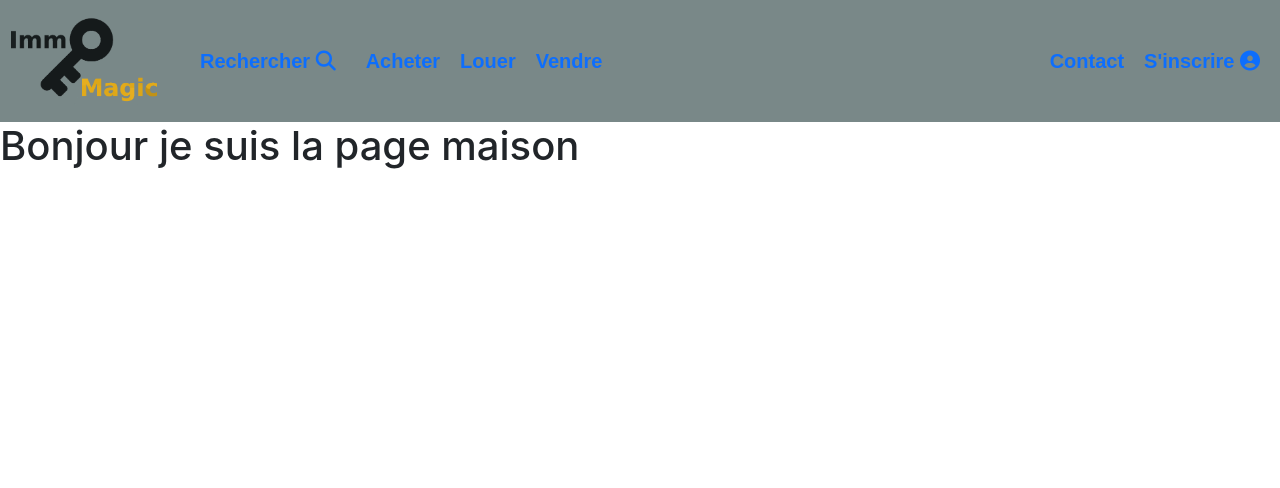
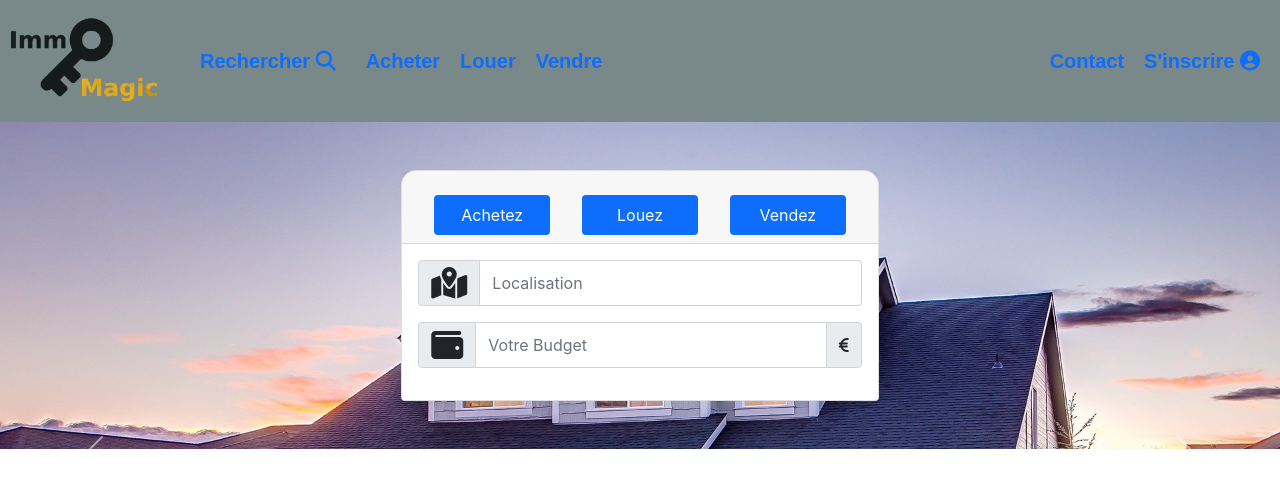
Before and after one commit to MaximePag/ImmoMagic, a React (Create React App) app in the folder web/: page / in a window 1280 px wide. Shown: the top 488 px of the page. Built offline with nearby package versions, Linux system fonts and the light colour scheme; no server answers.

Commit message:
ajout accueil & modification api pour CORS

```diff
--- a/web/public/index.html
+++ b/web/public/index.html
@@ -1,5 +1,5 @@
 <!DOCTYPE html>
-<html lang="en">
+<html lang="fr">
   <head>
     <meta charset="utf-8" />
     <link rel="icon" href="%PUBLIC_URL%/favicon.ico" />
--- a/web/src/assets/css/style.css
+++ b/web/src/assets/css/style.css
@@ -30,3 +30,11 @@
 .navbar img{
   width: 180px;
 }
+.home{
+  background-image: url(../img/home_bg.jpg);
+  background-size: cover;
+}
+.card, .card img{
+  border-top-right-radius: 15px !important;
+  border-top-left-radius: 15px !important;
+}
--- /dev/null
+++ b/web/src/components/Carousel.js
@@ -0,0 +1,38 @@
+import React from 'react';
+import RealEstate from './RealEstate';
+
+const Carousel = () => {
+    return (
+        <div id="home_slider" className="row">
+            <div id="carouselExampleControlsNoTouching" className="carousel slide" data-bs-touch="false" data-bs-interval="false">
+                <div className="carousel-inner">
+                    <div className="carousel-item active">
+                        <div className="card-group">
+                            <RealEstate/>
+                        </div>
+                    </div>
+                    <div className="carousel-item mb-2">
+                        <div className="card-group">
+                            <RealEstate/>
+                        </div>
+                    </div>
+                    <div className="carousel-item mb-2">
+                        <div className="card-group">
+                            <RealEstate/>
+                        </div>
+                    </div>
+                </div>
+                <button className="carousel-control-prev" type="button" data-bs-target="#carouselExampleControlsNoTouching" data-bs-slide="prev">
+                    <span className="carousel-control-prev-icon" aria-hidden="true"></span>
+                    <span className="visually-hidden">Previous</span>
+                </button>
+                <button className="carousel-control-next" type="button" data-bs-target="#carouselExampleControlsNoTouching" data-bs-slide="next">
+                    <span className="carousel-control-next-icon" aria-hidden="true"></span>
+                    <span className="visually-hidden">Next</span>
+                </button>
+            </div>
+        </div>
+    );
+};
+
+export default Carousel;
--- /dev/null
+++ b/web/src/components/RealEstate.js
@@ -0,0 +1,28 @@
+import React, {useState, useEffect} from 'react';
+import axios from 'axios';
+
+const RealEstate = () => {
+    const [realEstateDatas, setRealEstate] = useState([]);
+
+    useEffect(() => {
+        axios.get('http://localhost:8005/RealEstate/').then((apiDatas) => setRealEstate(apiDatas.data));
+        axios.get('http://localhost:8005/RealEstate/').then((apiDatas) => console.log(apiDatas.data[0].price));
+    }, []);
+
+    return (
+        <>
+            {realEstateDatas.map((realEstate) => (
+                <div className="realEstate card mx-3">
+                    <img src="assets/images/maison-2.jpg" className="card-img-top" alt="image maison"/>
+                    <div className="card-body">
+                        <h5 className="card-title">{realEstate.description}</h5>
+                        <p className="card-text">{realEstate.price} €</p>
+                        <p className="card-text"><small className="text-muted">{realEstate.landArea} m²</small></p>
+                    </div>
+                </div>
+            ))}
+        </>
+    );
+};
+
+export default RealEstate;
--- a/web/src/views/Home.js
+++ b/web/src/views/Home.js
@@ -1,11 +1,46 @@
+import Carousel from "../components/Carousel";
 import Navbar from "../components/Navbar";
+import RealEstate from "../components/RealEstate";
 
 const Home = () => {
     return (
 
         <div className="home">
             <Navbar/>
-            <h1>Bonjour je suis la page maison</h1>
+            <section className="container-fluid">
+                <div className="row">
+                    <div className="col-lg-5 mx-auto my-5">
+                        <div id="card_search" className="card mx-3">
+                            <div className="card-header">
+                                <h2 className="text-center mb-3"></h2>
+                                <ul className="nav nav-pills nav-justified">
+                                    <li className="nav-item mx-3">
+                                        <a className="nav-link active" aria-current="page" href="#">Achetez</a>
+                                    </li>
+                                    <li className="nav-item mx-3">
+                                        <a className="nav-link active" href="#">Louez</a>
+                                    </li>
+                                    <li className="nav-item mx-3">
+                                        <a className="nav-link active" href="#">Vendez</a>
+                                    </li>
+                                </ul>
+                            </div>
+                            <div className="card-body">
+                                <div className="input-group mb-3">
+                                    <span className="input-group-text" id="Localisation_icon"><i className="fas fa-map-marked-alt fa-2x"></i></span>
+                                    <input type="text" className="form-control" placeholder="Localisation" aria-label="Localisation" aria-describedby="Localisation_icon"/>
+                                </div>
+                                <div className="input-group mb-3">
+                                    <span className="input-group-text" id="Budget_icon"><i className="fas fa-wallet fa-2x"></i></span>
+                                    <input type="text" className="form-control" placeholder="Votre Budget" aria-label="Votre Budget" aria-describedby="Budget_icon"/>
+                                    <span className="input-group-text"><i className="fas fa-euro-sign fa-1x"></i></span>
+                                </div>
+                            </div>
+                        </div>
+                    </div>
+                </div>
+                <Carousel/>
+            </section>
         </div>
     );
 };
```
Also changed, not shown: web/src/assets/img/home_bg.jpg (added), 1 other file (tests, documents, lock files or other folders).
